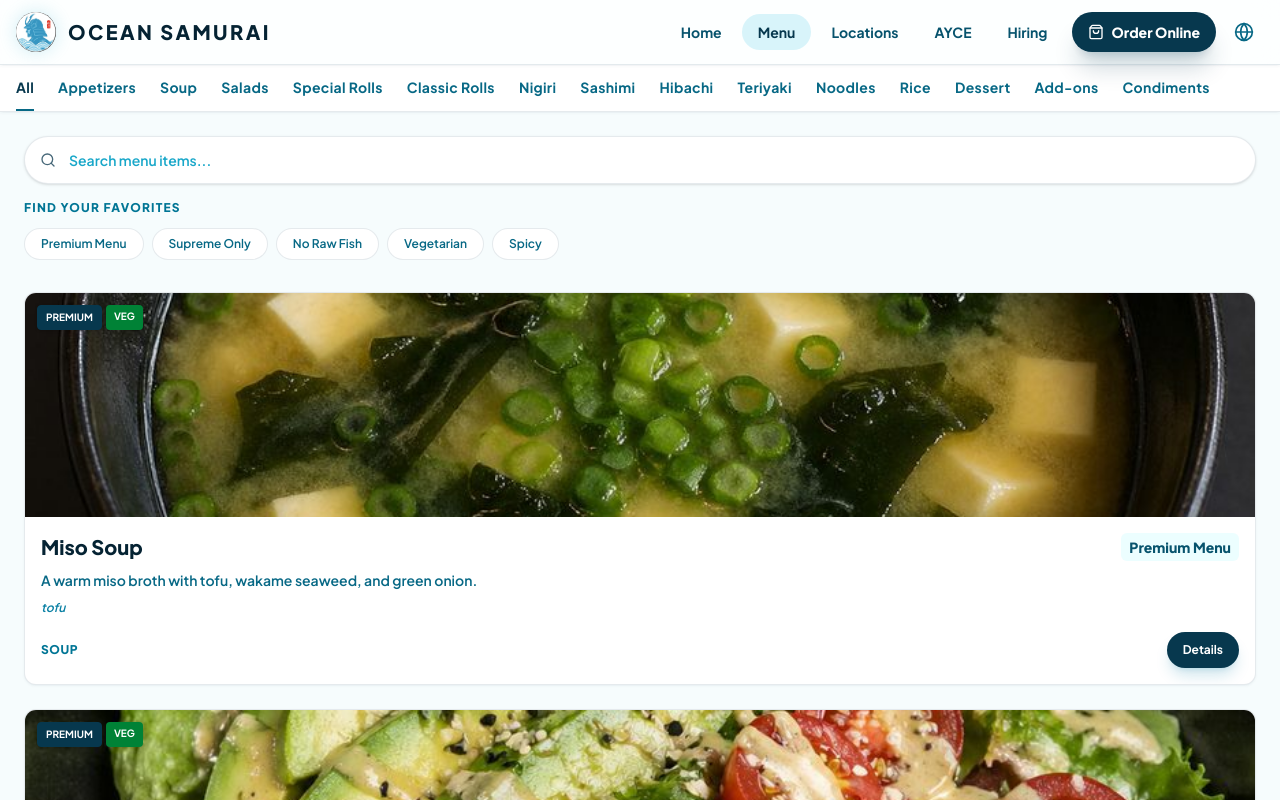
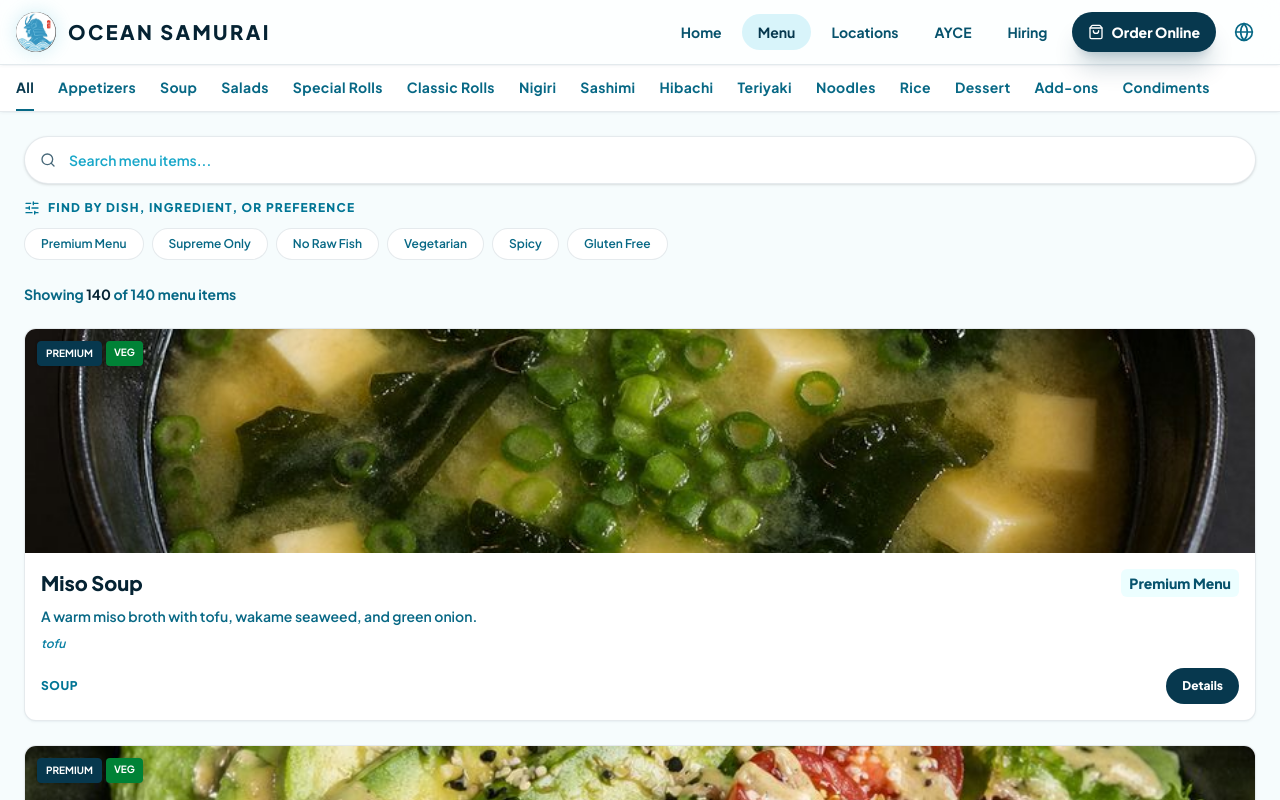
Before and after one commit to tao200112/ocean-samurai-menu, a React (Vite) app: page /menu in a window 1280 px wide. Shown: the top 800 px of the page. Built offline with nearby package versions, Linux system fonts and the light colour scheme.

Commit message:
Improve menu discovery and ordering interactions

```diff
--- a/src/pages/Home.tsx
+++ b/src/pages/Home.tsx
@@ -61,14 +61,6 @@ const AYCE_TIERS = [
   },
 ];
 
-const RULES = [
-  "100 minutes, starts with the first order.",
-  "Last call is 20 minutes prior to the time limit.",
-  "Only 4 items will be served per person at a time.",
-  "Whole party must order the same priced AYCE course.",
-  "Unfinished food will be charged at menu prices.",
-];
-
 const RAIL_IMAGES = [
   "/home/category-sushi-rolls.png",
   "/home/category-nigiri-sashimi.png",
@@ -92,17 +84,17 @@ export default function HomePage() {
               </span>
               <span className="inline-flex items-center gap-2 rounded-full bg-coral px-4 py-2 text-xs font-black uppercase tracking-[0.18em] text-white shadow-lg shadow-coral/25">
                 <Sparkles className="h-4 w-4" />
-                AYCE Christiansburg
+                Sushi + Hibachi
               </span>
             </div>
 
             <h1 className="max-w-4xl font-serif text-[clamp(4rem,12vw,9.2rem)] font-black leading-[0.82] tracking-[-0.055em] text-ocean-950">
-              Fresh rolls.
-              <span className="block text-ocean-600">Blue tide.</span>
+              From the grill.
+              <span className="block text-ocean-600">To the roll.</span>
             </h1>
 
             <p className="mt-7 max-w-2xl text-lg font-semibold leading-relaxed text-ocean-800 sm:text-2xl">
-              Japanese hibachi, sushi, and all-you-can-eat favorites served with a bright ocean-blue restaurant experience.
+              Japanese hibachi, sushi, sashimi, and rolls made for every kind of craving.
             </p>
 
             <div className="mt-8 flex flex-col gap-3 sm:flex-row">
@@ -212,18 +204,20 @@ export default function HomePage() {
           <div>
             <p className="text-xs font-black uppercase tracking-[0.24em] text-cyan-700">AYCE</p>
             <h2 className="mt-3 max-w-xl font-serif text-5xl font-black leading-tight tracking-[-0.035em] text-ocean-950 sm:text-6xl">
-              Premium first, Supreme when you want more.
+              Choose your way to dine.
             </h2>
             <p className="mt-5 max-w-xl text-base font-semibold leading-relaxed text-ocean-800">
-              All You Can Eat is available at Christiansburg. Blacksburg currently offers regular online ordering while AYCE is paused.
+              Choose Premium or Supreme AYCE in Christiansburg. Blacksburg currently offers regular à la carte ordering while AYCE is temporarily unavailable.
             </p>
-            <div className="mt-7 grid gap-3">
-              {RULES.map((rule) => (
-                <div key={rule} className="flex gap-3 rounded-2xl bg-white/70 p-4 text-sm font-bold text-ocean-900 shadow-sm backdrop-blur">
-                  <CheckCircle2 className="mt-0.5 h-5 w-5 shrink-0 text-cyan-700" />
-                  <span>{rule}</span>
-                </div>
-              ))}
+            <div className="mt-7 grid gap-3 sm:grid-cols-2">
+              <div className="rounded-2xl bg-white/75 p-4 shadow-sm backdrop-blur">
+                <p className="text-xs font-black uppercase tracking-[0.18em] text-cyan-700">Christiansburg</p>
+                <p className="mt-2 text-sm font-black text-ocean-950">AYCE and à la carte options available.</p>
+              </div>
+              <div className="rounded-2xl bg-white/75 p-4 shadow-sm backdrop-blur">
+                <p className="text-xs font-black uppercase tracking-[0.18em] text-cyan-700">Blacksburg</p>
+                <p className="mt-2 text-sm font-black text-ocean-950">À la carte available. AYCE temporarily unavailable.</p>
+              </div>
             </div>
           </div>
 
--- a/src/pages/ItemDetail.tsx
+++ b/src/pages/ItemDetail.tsx
@@ -1,13 +1,16 @@
+import { useState } from "react";
 import { Button } from "@/components/ui/button";
-import { ArrowLeft, BookOpen, Info } from "lucide-react";
+import { ArrowLeft, BookOpen, Check, Info, Share2 } from "lucide-react";
 import { Link, useNavigate, useParams } from "react-router-dom";
 import menuData from "../../data/menu-completed.json";
 import { cn } from "@/lib/utils";
+import { OrderLocationMenu } from "@/components/OrderLocationMenu";
 
 export default function ItemDetailPage() {
   const navigate = useNavigate();
   const { id } = useParams();
   const item = menuData.find((i) => i.id === id);
+  const [shareState, setShareState] = useState<"idle" | "shared">("idle");
 
   if (!item) {
     return (
@@ -39,6 +42,28 @@ export default function ItemDetailPage() {
     : item.tier?.includes("add_on")
       ? item.category === "Condiments" ? "Condiment" : "Add-on"
       : "Premium Menu";
+
+  const handleShare = async () => {
+    const shareData = {
+      title: `${item.name} | Ocean Samurai`,
+      text: item.description_short,
+      url: window.location.href,
+    };
+
+    try {
+      if (navigator.share) {
+        await navigator.share(shareData);
+      } else {
+        await navigator.clipboard.writeText(window.location.href);
+      }
+      setShareState("shared");
+      window.setTimeout(() => setShareState("idle"), 2200);
+    } catch (error) {
+      if ((error as DOMException).name !== "AbortError") {
+        setShareState("idle");
+      }
+    }
+  };
 
   return (
     <div className="bg-[#f6fcfd] px-5 py-6 text-ocean-950 sm:px-8 lg:py-10">
@@ -72,7 +97,18 @@ export default function ItemDetailPage() {
               </span>
             </div>
 
+            <div className="flex flex-wrap items-start justify-between gap-4">
               <h1 className="font-serif text-5xl font-black leading-tight tracking-[-0.035em] text-ocean-950">{item.name}</h1>
+              <Button
+                variant="outline"
+                size="sm"
+                onClick={handleShare}
+                className="shrink-0 gap-2 rounded-full border-ocean-700/20 bg-white text-ocean-900 hover:bg-cyan-50"
+              >
+                {shareState === "shared" ? <Check className="h-4 w-4" /> : <Share2 className="h-4 w-4" />}
+                {shareState === "shared" ? "Link Copied" : "Share"}
+              </Button>
+            </div>
             <p className="mt-4 text-lg font-semibold leading-relaxed text-ocean-800">
               {item.description_long || item.description_short}
             </p>
@@ -135,13 +171,20 @@ export default function ItemDetailPage() {
               )}
             </div>
 
-            <Button variant="outline" className="mt-6 w-full gap-2 rounded-full border-ocean-700/20 bg-white text-ocean-900 hover:bg-cyan-50" asChild>
+            <div className="mt-6 grid gap-3 sm:grid-cols-2">
+              <OrderLocationMenu
+                fullWidth
+                label="Order This Item"
+                buttonClassName="h-12 w-full rounded-full px-5 text-base"
+              />
+              <Button variant="outline" className="w-full gap-2 rounded-full border-ocean-700/20 bg-white text-ocean-900 hover:bg-cyan-50" asChild>
                 <Link to="/menu">
                   <BookOpen className="h-5 w-5" />
                   Return to Menu
                 </Link>
               </Button>
             </div>
+          </div>
         </section>
       </div>
     </div>
--- a/src/pages/Locations.tsx
+++ b/src/pages/Locations.tsx
@@ -69,6 +69,11 @@ const LOCATIONS: Location[] = [
 const LocationCard: React.FC<{ loc: Location }> = ({ loc }) => {
   const [hoursOpen, setHoursOpen] = useState(false);
   const isPaused = loc.ayceTone === "paused";
+  const today = new Intl.DateTimeFormat("en-US", {
+    weekday: "long",
+    timeZone: "America/New_York",
+  }).format(new Date());
+  const todayHours = loc.hours.find((hours) => hours.day === today)?.time || "See store hours";
 
   return (
     <div className="overflow-hidden rounded-[2rem] border border-ocean-900/10 bg-white shadow-xl shadow-ocean-900/8">
@@ -130,14 +135,21 @@ const LocationCard: React.FC<{ loc: Location }> = ({ loc }) => {
 
         <div className="mt-5 rounded-2xl border border-ocean-900/10 bg-[#f6fcfd]">
           <button
+            type="button"
             onClick={() => setHoursOpen(!hoursOpen)}
             className="flex w-full items-center justify-between p-4 text-sm font-black text-ocean-950"
+            aria-expanded={hoursOpen}
           >
             <span className="flex items-center gap-2">
               <Clock className="h-4 w-4 text-cyan-700" />
               Store Hours
             </span>
-            <ChevronDown className={cn("h-4 w-4 text-ocean-700 transition-transform", hoursOpen && "rotate-180")} />
+            <span className="flex items-center gap-2">
+              <span className={cn("text-xs font-bold", todayHours === "Closed" ? "text-coral" : "text-ocean-700")}>
+                Today: {todayHours}
+              </span>
+              <ChevronDown className={cn("h-4 w-4 text-ocean-700 transition-transform", hoursOpen && "rotate-180")} />
+            </span>
           </button>
 
           {hoursOpen && (
--- a/src/pages/Menu.tsx
+++ b/src/pages/Menu.tsx
@@ -1,5 +1,5 @@
-import { useState, useMemo } from "react";
-import { Search } from "lucide-react";
+import { useState, useMemo, useEffect } from "react";
+import { Search, SlidersHorizontal, X } from "lucide-react";
 import { Button } from "@/components/ui/button";
 import { Card } from "@/components/ui/card";
 import { cn } from "@/lib/utils";
@@ -13,15 +13,27 @@ const FILTERS = [
   { label: "Supreme Only", key: "supreme" },
   { label: "No Raw Fish", key: "no_raw" },
   { label: "Vegetarian", key: "vegetarian" },
-  { label: "Spicy", key: "spicy" }
+  { label: "Spicy", key: "spicy" },
+  { label: "Gluten Free", key: "gluten_free" },
 ];
 
 export default function MenuPage() {
   const [searchParams, setSearchParams] = useSearchParams();
-  const [searchQuery, setSearchQuery] = useState("");
+  const [searchQuery, setSearchQuery] = useState(searchParams.get("q") || "");
   const initialCategory = searchParams.get("category") || "All";
   const [activeCategory, setActiveCategory] = useState(CATEGORIES.includes(initialCategory) ? initialCategory : "All");
-  const [activeFilters, setActiveFilters] = useState<string[]>([]);
+  const initialFilters = (searchParams.get("filters") || "")
+    .split(",")
+    .filter((filter) => FILTERS.some((item) => item.key === filter));
+  const [activeFilters, setActiveFilters] = useState<string[]>(initialFilters);
+
+  useEffect(() => {
+    const nextParams = new URLSearchParams();
+    if (activeCategory !== "All") nextParams.set("category", activeCategory);
+    if (searchQuery.trim()) nextParams.set("q", searchQuery.trim());
+    if (activeFilters.length > 0) nextParams.set("filters", activeFilters.join(","));
+    setSearchParams(nextParams, { replace: true });
+  }, [activeCategory, activeFilters, searchQuery, setSearchParams]);
 
   const toggleFilter = (key: string) => {
     setActiveFilters(prev =>
@@ -42,11 +54,28 @@ export default function MenuPage() {
       if (activeFilters.includes("no_raw") && item.is_raw) return false;
       if (activeFilters.includes("vegetarian") && (!item.dietary_flags || !item.dietary_flags.includes("vegetarian"))) return false;
       if (activeFilters.includes("spicy") && (item.spice_level || 0) === 0) return false;
+      if (activeFilters.includes("gluten_free") && (!item.dietary_flags || !item.dietary_flags.includes("gluten_free"))) return false;
 
       // Search check
       if (searchQuery.trim() !== "") {
         const query = searchQuery.toLowerCase();
-        const searchMatch = item.name.toLowerCase().includes(query);
+        const searchableText = [
+          item.name,
+          item.display_name,
+          item.description_short,
+          item.description_long,
+          ...(item.ingredients_known || []),
+          ...(item.ingredients_inferred || []),
+          ...(item.proteins || []),
+          ...(item.vegetables || []),
+          ...(item.sauces || []),
+          ...(item.allergens || []),
+          ...(item.search_keywords || []),
+        ]
+          .filter(Boolean)
+          .join(" ")
+          .toLowerCase();
+        const searchMatch = searchableText.includes(query);
         if (!searchMatch) return false;
       }
 
@@ -117,9 +146,10 @@ export default function MenuPage() {
               className="h-12 w-full rounded-full border border-ocean-900/10 bg-white pl-11 pr-4 text-sm font-semibold text-ocean-950 shadow-sm transition-all placeholder:text-ocean-500 focus:outline-none focus:ring-2 focus:ring-cyan-500/30"
             />
           </div>
-          <h2 className="mb-3 text-xs font-black uppercase tracking-widest text-cyan-700">
-            Find Your Favorites
-          </h2>
+          <div className="mb-3 flex items-center gap-2 text-xs font-black uppercase tracking-widest text-cyan-700">
+            <SlidersHorizontal className="h-4 w-4" />
+            <h2>Find by dish, ingredient, or preference</h2>
+          </div>
           <div className="flex gap-2 overflow-x-auto pb-2 scrollbar-hide">
             {FILTERS.map((filter) => {
               const isActive = activeFilters.includes(filter.key);
@@ -127,6 +157,7 @@ export default function MenuPage() {
                 <button
                   key={filter.key}
                   onClick={() => toggleFilter(filter.key)}
+                  aria-pressed={isActive}
                   className={cn(
                     "flex h-8 shrink-0 items-center justify-center rounded-full border px-4 text-xs font-semibold transition-colors",
                     isActive
@@ -138,6 +169,24 @@ export default function MenuPage() {
                 </button>
               );
             })}
+          </div>
+          <div className="mt-4 flex flex-wrap items-center justify-between gap-3">
+            <p className="text-sm font-bold text-ocean-700" aria-live="polite">
+              Showing <span className="text-ocean-950">{filteredItems.length}</span> of {menuData.length} menu items
+            </p>
+            {(searchQuery.trim() || activeFilters.length > 0) && (
+              <button
+                type="button"
+                onClick={() => {
+                  setSearchQuery("");
+                  setActiveFilters([]);
+                }}
+                className="inline-flex items-center gap-1.5 text-sm font-black text-cyan-700 hover:text-ocean-950"
+              >
+                <X className="h-4 w-4" />
+                Clear search and filters
+              </button>
+            )}
           </div>
         </div>
 
@@ -199,7 +248,9 @@ export default function MenuPage() {
                       <span className="text-xs font-black uppercase tracking-wider text-cyan-700">
                         {item.category}
                       </span>
-                      <Button size="sm" className="rounded-full bg-ocean-900 text-white hover:bg-ocean-800">Details</Button>
+                      <span className="inline-flex h-9 items-center rounded-full bg-ocean-900 px-4 text-xs font-black text-white transition-colors group-hover:bg-ocean-800">
+                        Details
+                      </span>
                     </div>
                   </div>
                 </Card>
@@ -209,8 +260,15 @@ export default function MenuPage() {
           {filteredItems.length === 0 && (
             <div className="py-12 text-center text-ocean-700">
               <p>No items found matching your filters.</p>
-              <Button variant="ghost" onClick={() => setActiveFilters([])} className="mt-2 text-ocean-900">
-                Clear Filters
+              <Button
+                variant="ghost"
+                onClick={() => {
+                  setSearchQuery("");
+                  setActiveFilters([]);
+                }}
+                className="mt-2 text-ocean-900"
+              >
+                Clear Search and Filters
               </Button>
             </div>
           )}
```
Lines whose indentation alone changed are shown as unchanged.
